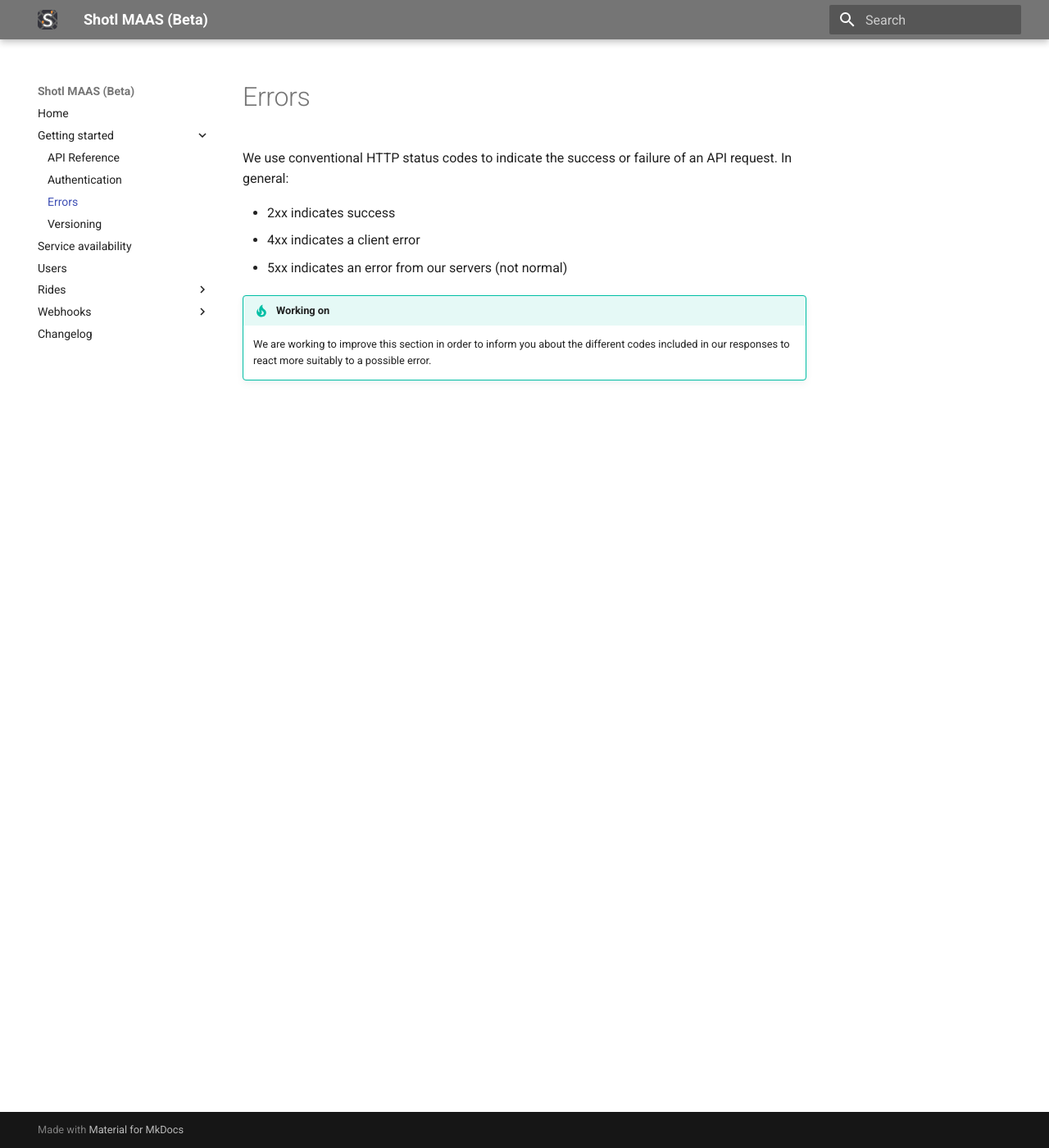
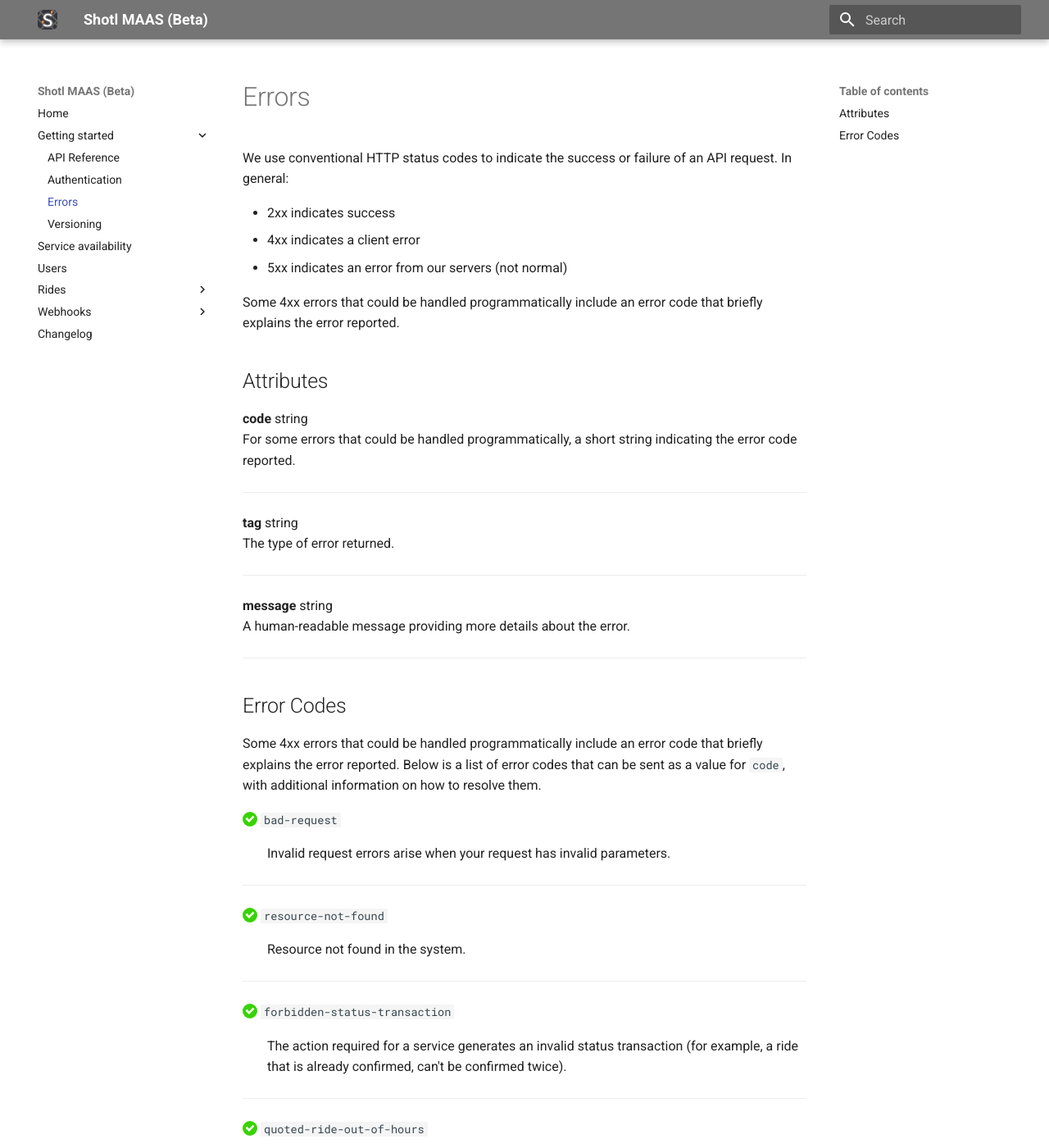
Before and after one commit to shotl/maas-docs, an MkDocs documentation site: the page built from docs/getting-started/errors.md, in a window 1280 px wide and 1400 px high. Shown: the whole window at 82% size. Built offline with MkDocs 1.6.1 and Material for MkDocs 9.7.7, drawn with Linux system fonts in a browser that asks for light colours; some of the changed text lies outside the part shown.

Commit message:
Rides errors spec added

```diff
--- /dev/null
+++ b/docs/assets/css/icons.css
@@ -0,0 +1,3 @@
+.check-circle-fill {
+    color: #38D301;
+}
--- a/docs/getting-started/errors.md
+++ b/docs/getting-started/errors.md
@@ -5,6 +5,64 @@
 - 4xx indicates a client error
 - 5xx indicates an error from our servers (not normal)
 
+Some 4xx errors that could be handled programmatically include an error code that briefly explains the error reported.
+
+Attributes
+-------------
+**code** string <br>
+For some errors that could be handled programmatically, a short string indicating the error code reported.
+-------------
+**tag** string <br>
+The type of error returned.
+-------------
+**message** string <br>
+A human-readable message providing more details about the error.
+-------------
+
+Error Codes
+-------------
+Some 4xx errors that could be handled programmatically include an error code that briefly explains the error reported. Below is a list of error codes that can be sent as a value for <code>code</code>, with additional information on how to resolve them.
+
+<span class="check-circle-fill">:octicons-check-circle-fill-12:</span> <code>bad-request</code>
+:   Invalid request errors arise when your request has invalid parameters.
+-------------
+<span class="check-circle-fill">:octicons-check-circle-fill-12:</span> <code>resource-not-found</code>
+:   Resource not found in the system.
+-------------
+<span class="check-circle-fill">:octicons-check-circle-fill-12:</span> <code>forbidden-status-transaction</code>
+:   The action required for a service generates an invalid status transaction (for example, a ride that is already confirmed, can't be confirmed twice).
+-------------
+<span class="check-circle-fill">:octicons-check-circle-fill-12:</span> <code>quoted-ride-out-of-hours</code>
+:   Service hours will end soon and due to other already confirmed bookings we can't fit the request in.
+-------------
+<span class="check-circle-fill">:octicons-check-circle-fill-12:</span> <code>overbooking</code>
+:   Service is overbooked. Please try again the request in a few minutes.
+-------------
+<span class="check-circle-fill">:octicons-check-circle-fill-12:</span> <code>area-not-providing-service</code>
+:   There is no service configured for the desired pickup time at this area.
+-------------
+<span class="check-circle-fill">:octicons-check-circle-fill-12:</span> <code>desired-ride-out-of-hours</code>
+:   Area is providing service, but the desired pickup time is out of service hours.
+-------------
+<span class="check-circle-fill">:octicons-check-circle-fill-12:</span> <code>no-online-vehicles-available</code>
+:   All the vehicles that should be providing service, are not connected or are out of signal.
+-------------
+<span class="check-circle-fill">:octicons-check-circle-fill-12:</span> <code>no-show-penalty</code>
+:   The passenger in the request didn't show up on their last service. He must wait few minutes for the next request.
+-------------
+<span class="check-circle-fill">:octicons-check-circle-fill-12:</span> <code>passenger-concurrent-rides</code>
+:   The passenger in the request is already using the service.
+-------------
+<span class="check-circle-fill">:octicons-check-circle-fill-12:</span> <code>shotl-not-possible-same-stop</code>
+:   Distance between desired pickup location and desired dropoff location are too short.
+-------------
+<span class="check-circle-fill">:octicons-check-circle-fill-12:</span> <code>subarea-movement-unavailable</code>
+:   Service between the desired pickup location and desired dropoff location are not allowed. There are other bus lines that cover this route.
+-------------
+<span class="check-circle-fill">:octicons-check-circle-fill-12:</span> <code>confirmation-time-exceeded</code>
+:   The maximum time that has been configured to expire an unconfirmed service has been exceeded. Please request the service again.
+-------------
+
 !!! tip "Working on"
     We are working to improve this section in order to inform you about the different codes included in our responses
     to react more suitably to a possible error.
--- a/mkdocs.yml
+++ b/mkdocs.yml
@@ -23,6 +23,7 @@
 
 extra_css:
   - assets/css/admonitions.css
+  - assets/css/icons.css
 
 markdown_extensions:
   - pymdownx.superfences
@@ -31,6 +32,12 @@
   - pymdownx.highlight
   - pymdownx.superfences
   - pymdownx.tabbed
+  - pymdownx.emoji:
+      emoji_index: !!python/name:materialx.emoji.twemoji
+      emoji_generator: !!python/name:materialx.emoji.to_svg
+  - def_list
+  - pymdownx.tasklist:
+      custom_checkbox: true
 
 nav:
   - Home: index.md
```
